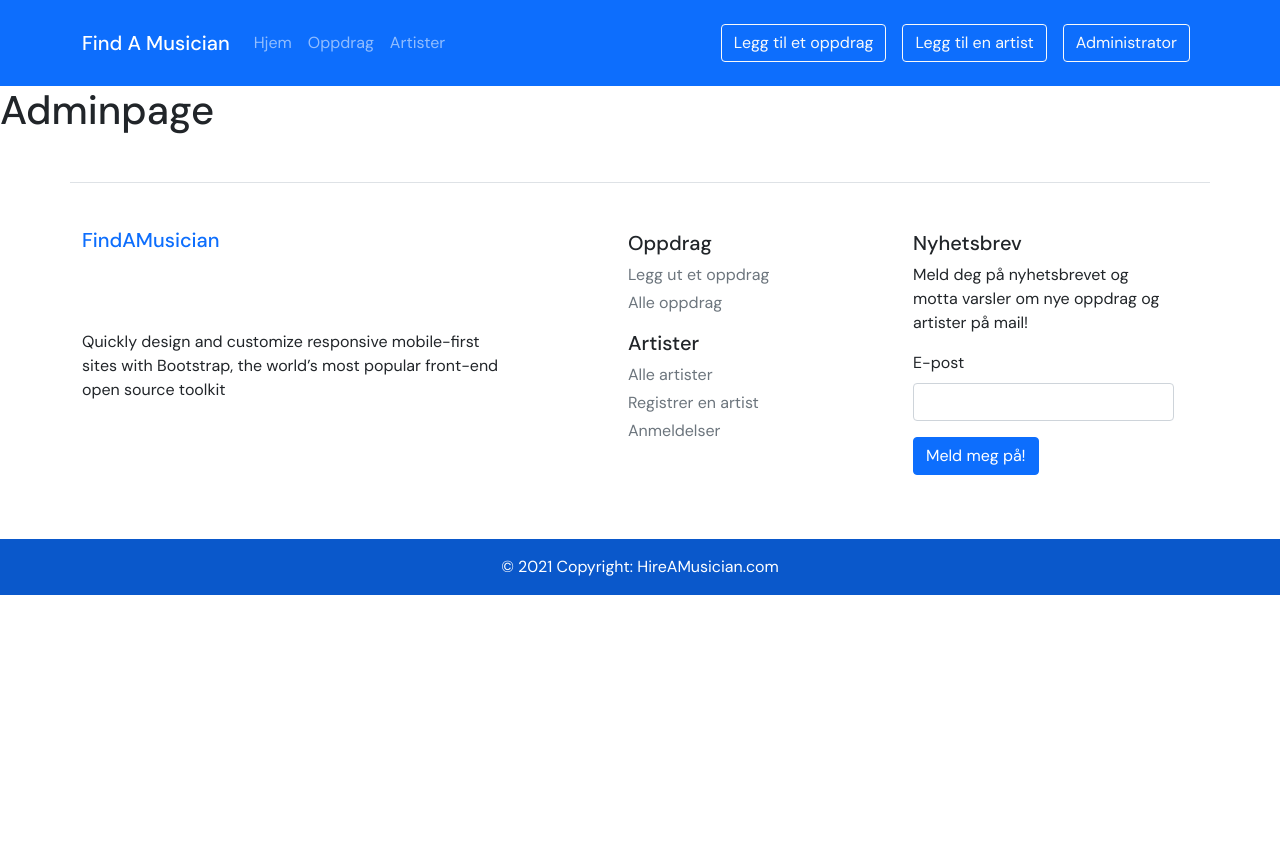
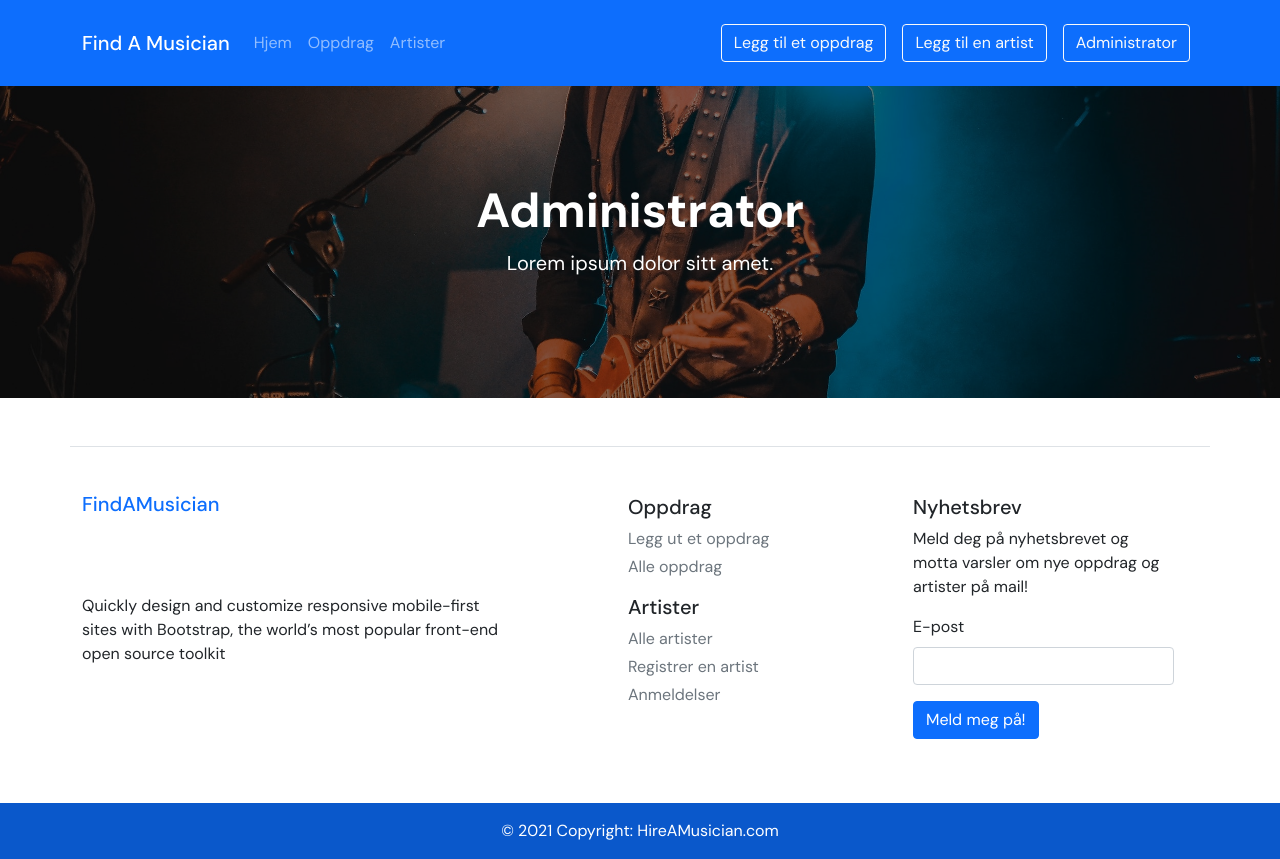
Before and after one commit to AkselHSkaar/Webutvikling2-Eksamen, a Vue app in the folder find-musician-vue/: page /admin in a window 1280 px wide. Before the commit the page ends 800 px from the top, so only its background shows below. Built offline with nearby package versions, Linux system fonts and the light colour scheme.

Commit message:
adminpage hero

```diff
--- a/find-musician-vue/src/views/AdminPage.vue
+++ b/find-musician-vue/src/views/AdminPage.vue
@@ -1,9 +1,16 @@
 <template>
-    <h1>Adminpage</h1>
+    <div>
+        <page-hero title="Administrator" description="Lorem ipsum dolor sitt amet." image="artist-hero-bg.jpg"></page-hero>
+    </div>
 </template>
 
 <script>
+import PageHero from '../components/shared/PageHero'
+
 export default {
-    name: 'AdminPage'
+    name: 'AdminPage',
+    components: {
+        PageHero
+    }
 }
 </script>
```
